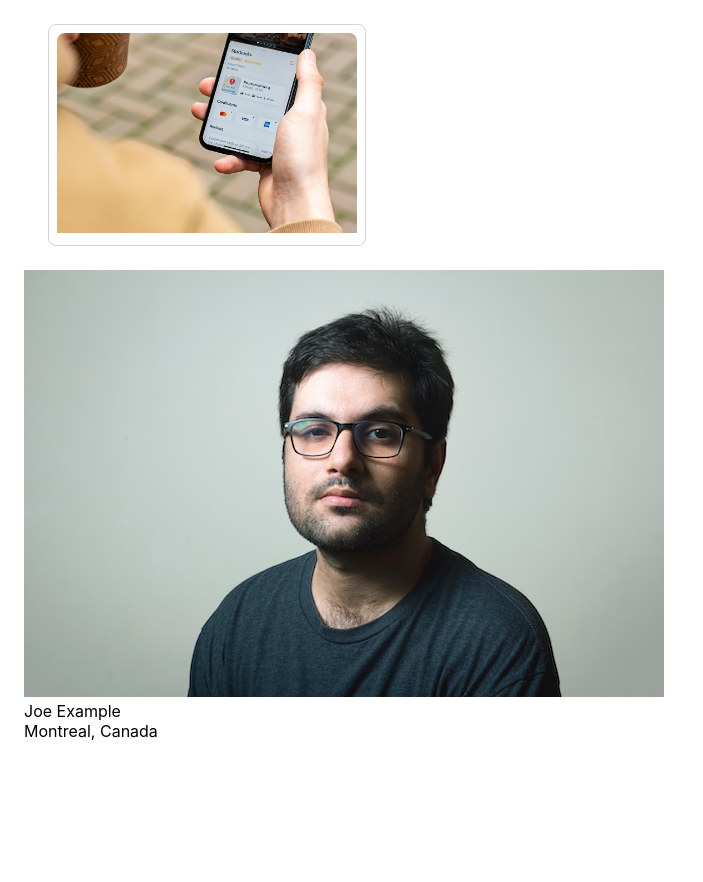
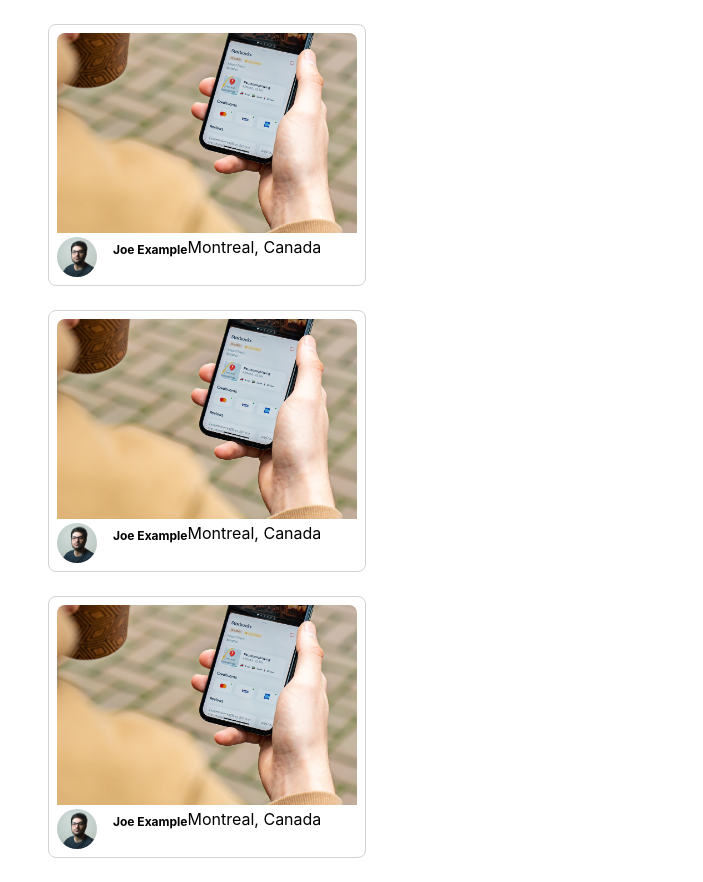
Before and after one commit to dartRamos/photolabs-starter, a React (Vite) app in the folder frontend/: page / in a window 1280 px wide. Shown: the whole page, without its empty margins (0-703 px from the left). Before the commit the page ends 800 px from the top, so only its background shows below. Built offline with nearby package versions, Linux system fonts and the light colour scheme; the HTML template or start-up script is replaced by a standard one.

Commit message:
Editted App.jsx with a new function in order to display 3 different photos

```diff
--- a/frontend/src/App.jsx
+++ b/frontend/src/App.jsx
@@ -13,12 +13,16 @@
   profile: `/profile-1.jpg`,
 };
 
- const App = () => (
-   <div className="App">
-    <PhotoListItem
-      photo={sampleDataForPhotoListItem}
-    />
-   </div>
- )
+const App = () => {
+  const photos = new Array(3).fill(sampleDataForPhotoListItem)
+
+  return (
+    <div className="App">
+      {photos.map((photo, index) => (
+        <PhotoListItem key={index} photo={photo} />
+      ))}
+    </div>
+  )
+}
 
 export default App;
--- a/frontend/src/components/PhotoListItem.jsx
+++ b/frontend/src/components/PhotoListItem.jsx
@@ -3,25 +3,24 @@
 const PhotoListItem = (props) => {
 
   return (
-    <article>
-
     <div className="photo-list__item">
       <img className="photo-list__image"src={props.photo.imageSource} alt={`Photo ${props.photo.id}`} />
-      </div>
 
-        <div className="div.photo-list__user-details">
+      <div className="photo-list__user-details">
+
         <img className="photo-list__user-profile"src={props.photo.profile} alt={`Photo of ${props.photo.username}`} />
 
-            <div className="div.photo-list__user-info">
+          <div className="photo-list__user-info">
             {props.photo.username}
           </div>
 
-              <div className="div.photo-list__user-location">
+            <div className="photo-list__user-location">
               {props.photo.location.city}, {props.photo.location.country}
             </div>
+
       </div>
 
-    </article>
+    </div>
   )
 };
 
```
Lines whose indentation alone changed are shown as unchanged.
